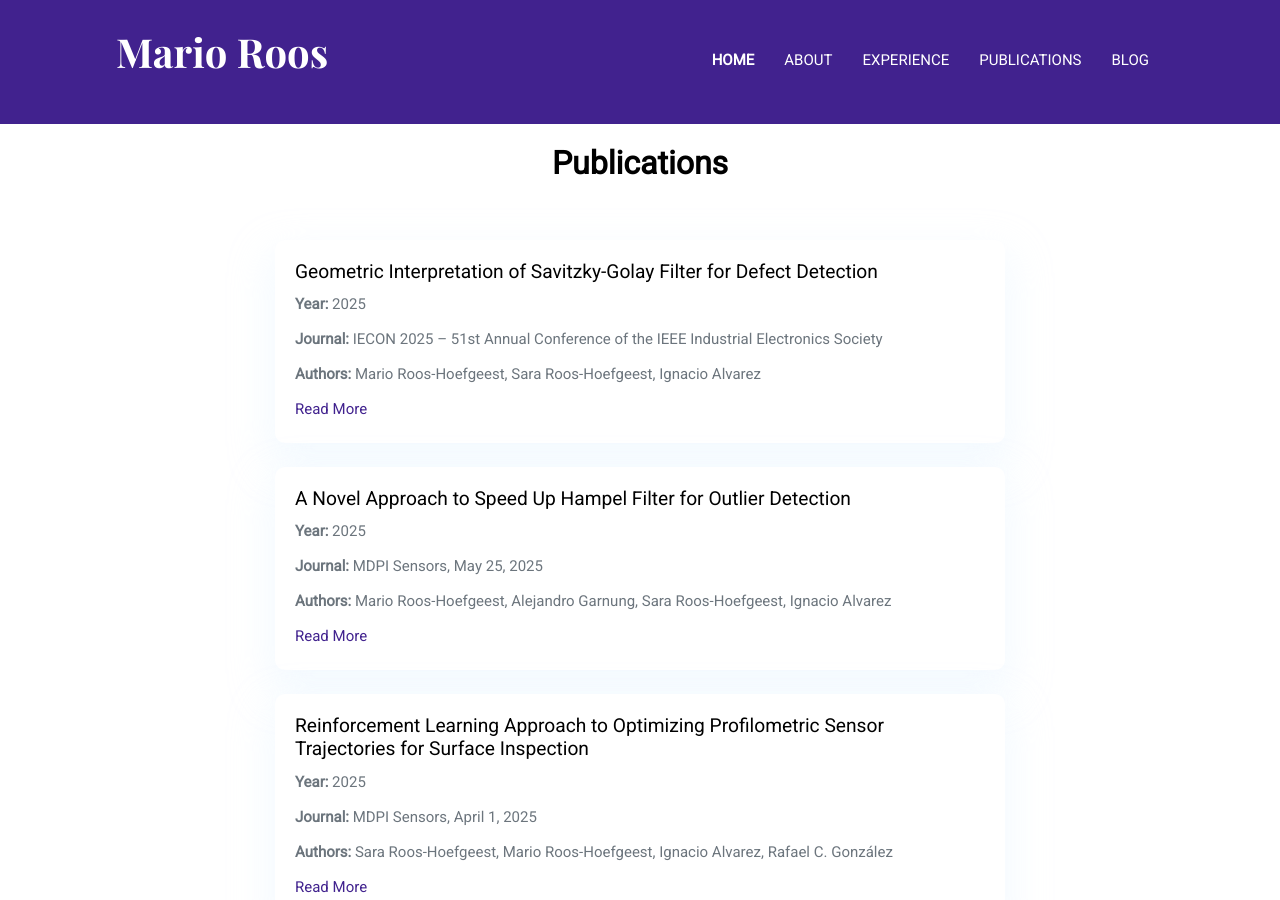
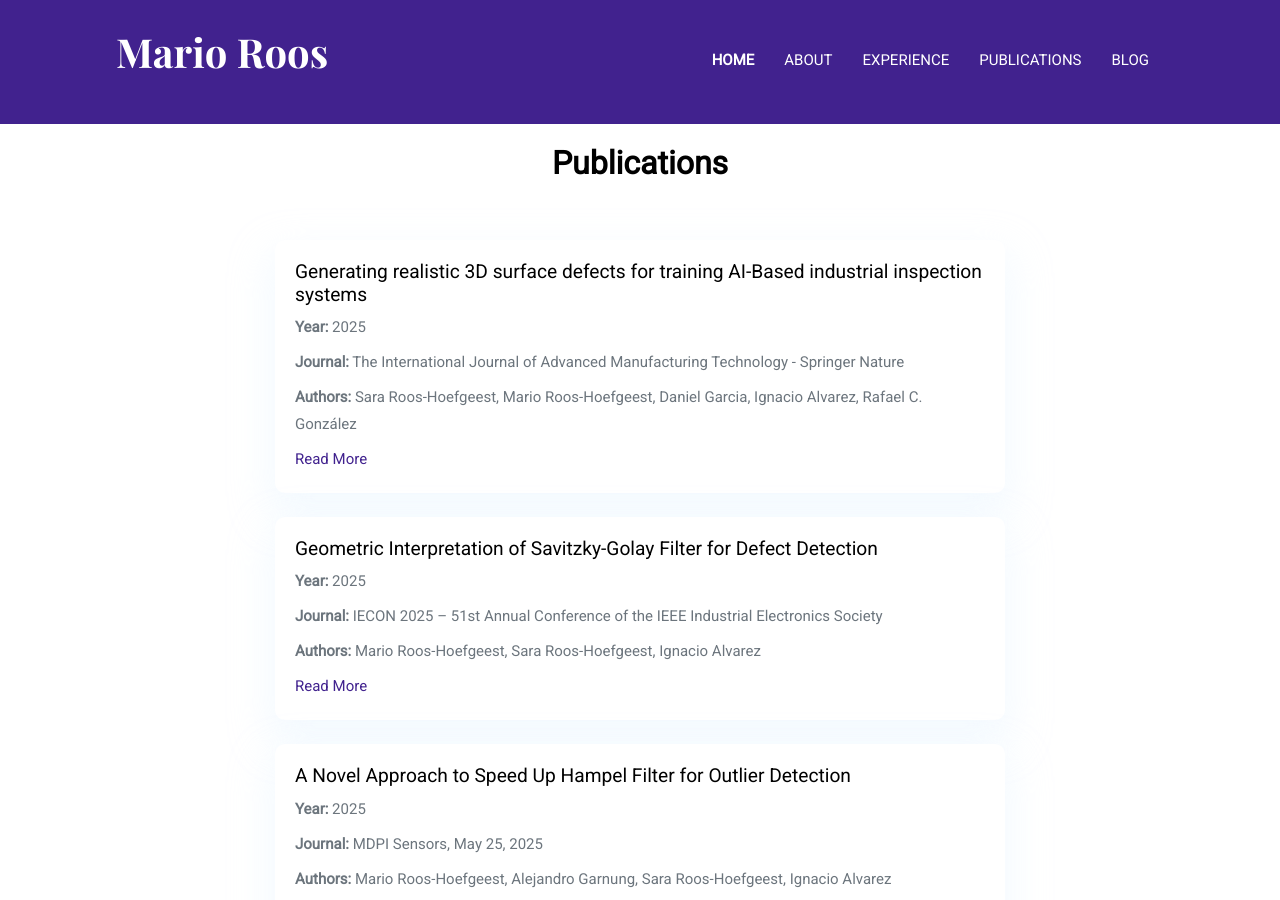
Before and after one commit to mariorht/me, a Jekyll site: the page built from _pages/publications.html, in a window 1280 px wide and 900 px high, scrolled down 350 px. Built offline with Jekyll 4.4.1, drawn with Linux system fonts in a browser that asks for light colours.

Commit message:
Actualizadas publicaciones

```diff
--- a/_data/settings.yml
+++ b/_data/settings.yml
@@ -243,7 +243,15 @@ publications-title: Publications
 publications:
   - {
       year: "2025",
-      title: " Geometric Interpretation of Savitzky-Golay Filter for Defect Detection",
+      title: "Generating realistic 3D surface defects for training AI-Based industrial inspection systems",
+      journal: "The International Journal of Advanced Manufacturing Technology - Springer Nature",
+      link: "https://doi.org/10.1007/s00170-025-16851-7",
+      authors: "Sara Roos-Hoefgeest, Mario Roos-Hoefgeest, Daniel Garcia, Ignacio Alvarez, Rafael C. González",
+
+    }
+  - {
+      year: "2025",
+      title: "Geometric Interpretation of Savitzky-Golay Filter for Defect Detection",
       journal: "IECON 2025 – 51st Annual Conference of the IEEE Industrial Electronics Society",
       link: "https://doi.org/10.1109/IECON58223.2025.11221956",
       authors: "Mario Roos-Hoefgeest, Sara Roos-Hoefgeest, Ignacio Alvarez",
@@ -251,7 +259,7 @@ publications:
     }
   - {
       year: "2025",
-      title: " A Novel Approach to Speed Up Hampel Filter for Outlier Detection ",
+      title: "A Novel Approach to Speed Up Hampel Filter for Outlier Detection ",
       journal: "MDPI Sensors, May 25, 2025",
       link: "https://doi.org/10.3390/s25113319",
       authors: "Mario Roos-Hoefgeest, Alejandro Garnung, Sara Roos-Hoefgeest, Ignacio Alvarez",
```
